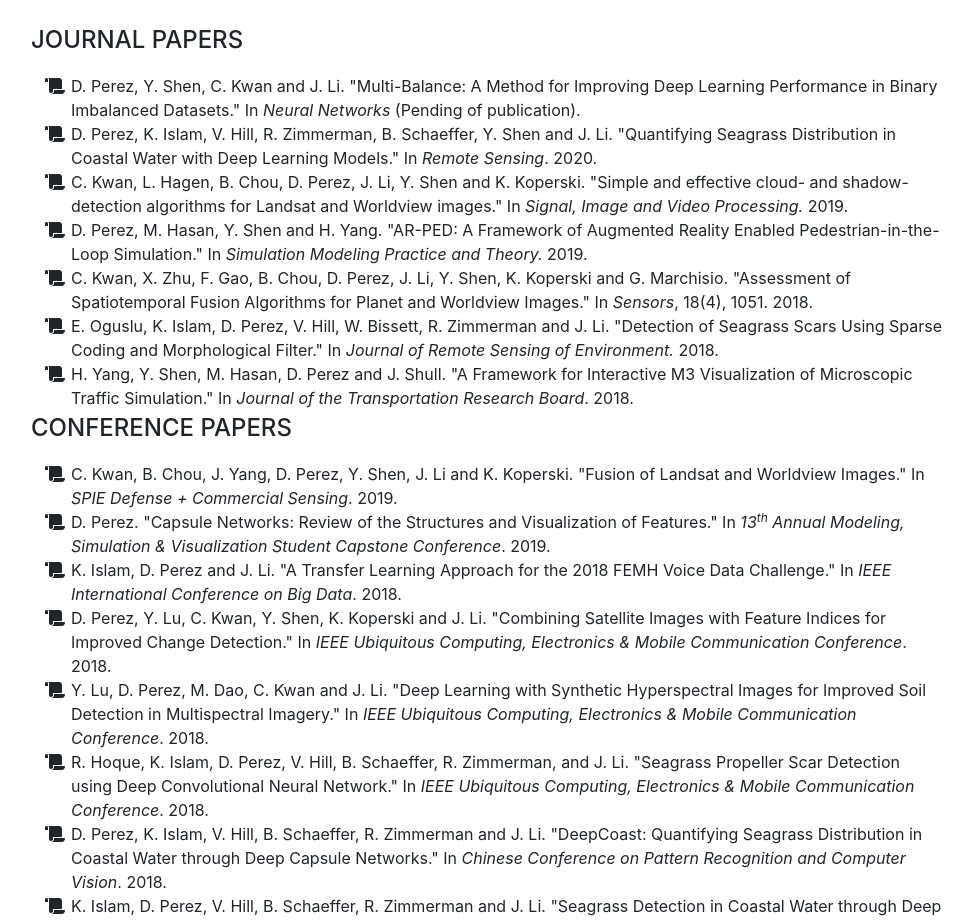
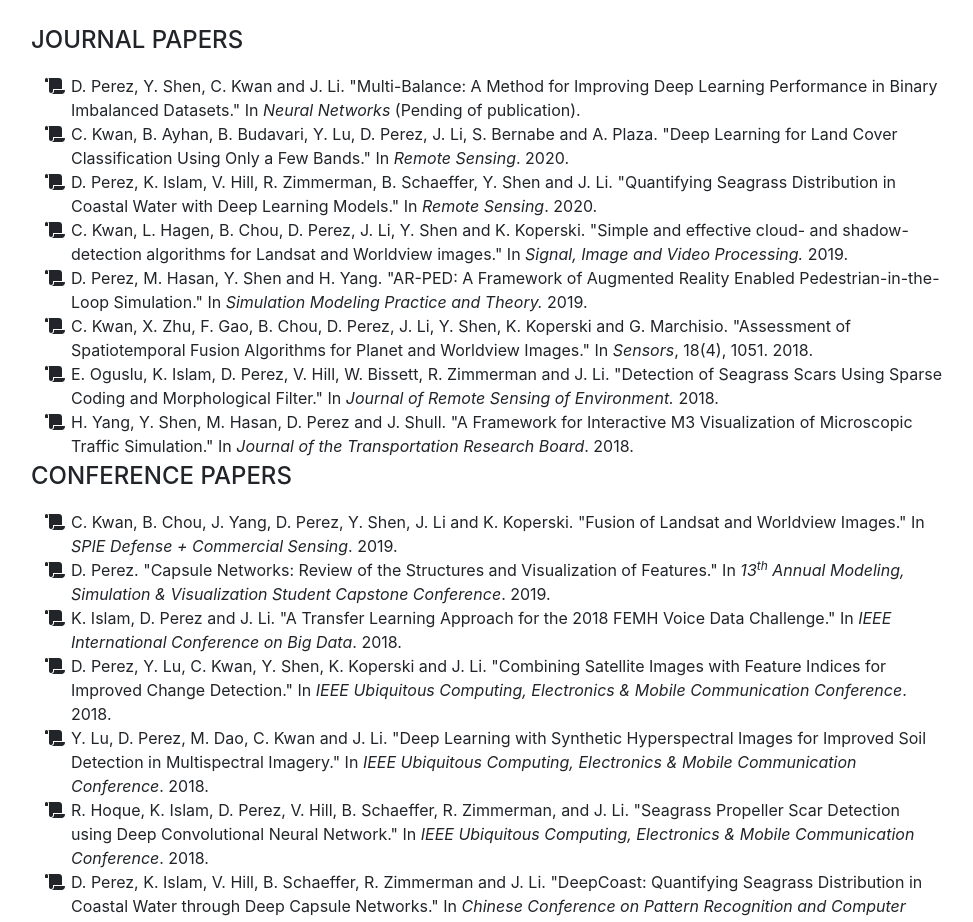
Before and after one commit to DandiC/dandic.github.io, a website with bundled scripts: page index.html in a window 1280 px wide. Shown: the part 3720-4642 px from the top of the page, without its empty margins (289-1262 px from the left). Built offline with nearby package versions, Linux system fonts and the light colour scheme; a web font is replaced by a local one.

Commit message:
Update index.html

```diff
--- a/index.html
+++ b/index.html
@@ -241,10 +241,12 @@
           <li>
             <i class="fa-li fa fa-scroll"></i>
             D. Perez, Y. Shen, C. Kwan and J. Li. "Multi-Balance: A Method for Improving Deep Learning Performance in Binary Imbalanced Datasets." In <i>Neural Networks</i> (Pending of publication).</li>
+			<li>
+            <i class="fa-li fa fa-scroll"></i>
+            C. Kwan, B. Ayhan, B. Budavari, Y. Lu, D. Perez, J. Li, S. Bernabe and A. Plaza. "Deep Learning for Land Cover Classification Using Only a Few Bands." In <i>Remote Sensing</i>. 2020.</li>
 		  <li>
             <i class="fa-li fa fa-scroll"></i>
             D. Perez, K. Islam, V. Hill, R. Zimmerman, B. Schaeffer, Y. Shen and J. Li. "Quantifying Seagrass Distribution in Coastal Water with Deep Learning Models." In <i>Remote Sensing</i>. 2020.</li>
-          <li>
 		  <li>
             <i class="fa-li fa fa-scroll"></i>
             C. Kwan, L. Hagen, B. Chou, D. Perez, J. Li, Y. Shen and K. Koperski. "Simple and effective cloud- and shadow-detection algorithms for Landsat and Worldview images." In <i>Signal, Image and Video Processing.</i> 2019.</li>
```
